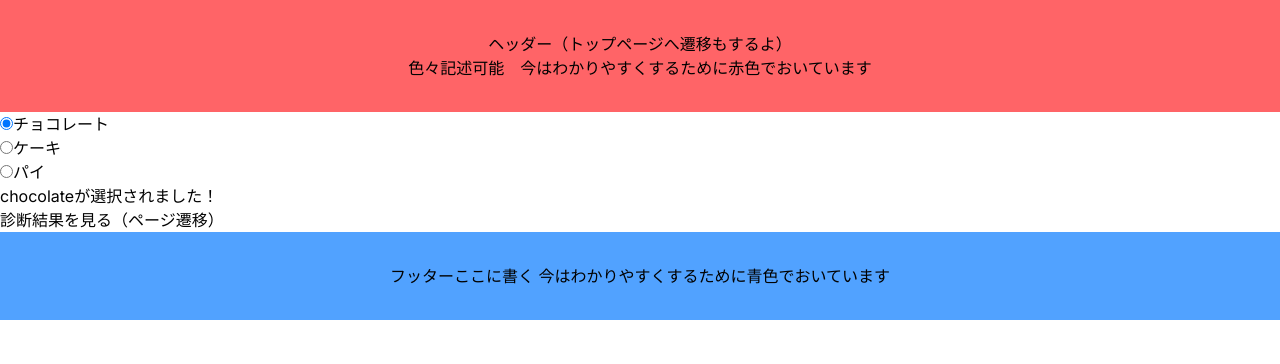
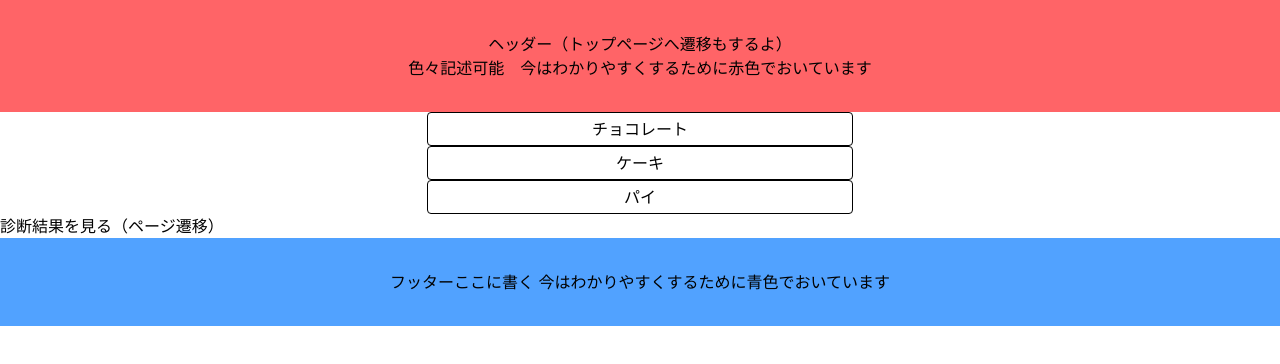
Before and after one commit to funswift/2025swift-C-disaster-prevention, a Next.js app: page /posts/question in a window 1280 px wide. Shown: the top 364 px of the page. Built offline with nearby package versions, Linux system fonts and the light colour scheme.

Commit message:
BoxRdioを追加

```diff
--- /dev/null
+++ b/app/components/box_radio.tsx
@@ -0,0 +1,14 @@
+
+
+// export default function SelectButtons({ labels }: { labels: string[] }) {
+export default function BoxRadio({ labels }: { labels: string[] }){
+  return (
+    <>
+    {labels.map((label, index) => (
+      <div key={index} className="w-1/3 h-8 mx-auto border border-black rounded-sm p-4 flex items-center justify-center">
+        {label}
+      </div>
+    ))}
+    </>
+  )
+}
--- a/app/posts/question/page.tsx
+++ b/app/posts/question/page.tsx
@@ -1,10 +1,11 @@
 import Link from "next/link"
 import RadioButton from "@/components/select_button";
+import BoxRadio from "@/components/box_radio";
 
 export default function Question() {
   return (
   <>
-    <RadioButton />
+    <BoxRadio labels={["チョコレート", "ケーキ", "パイ"]} />
   <h2>
     <Link href="/posts/result">
       診断結果を見る（ページ遷移）
```
